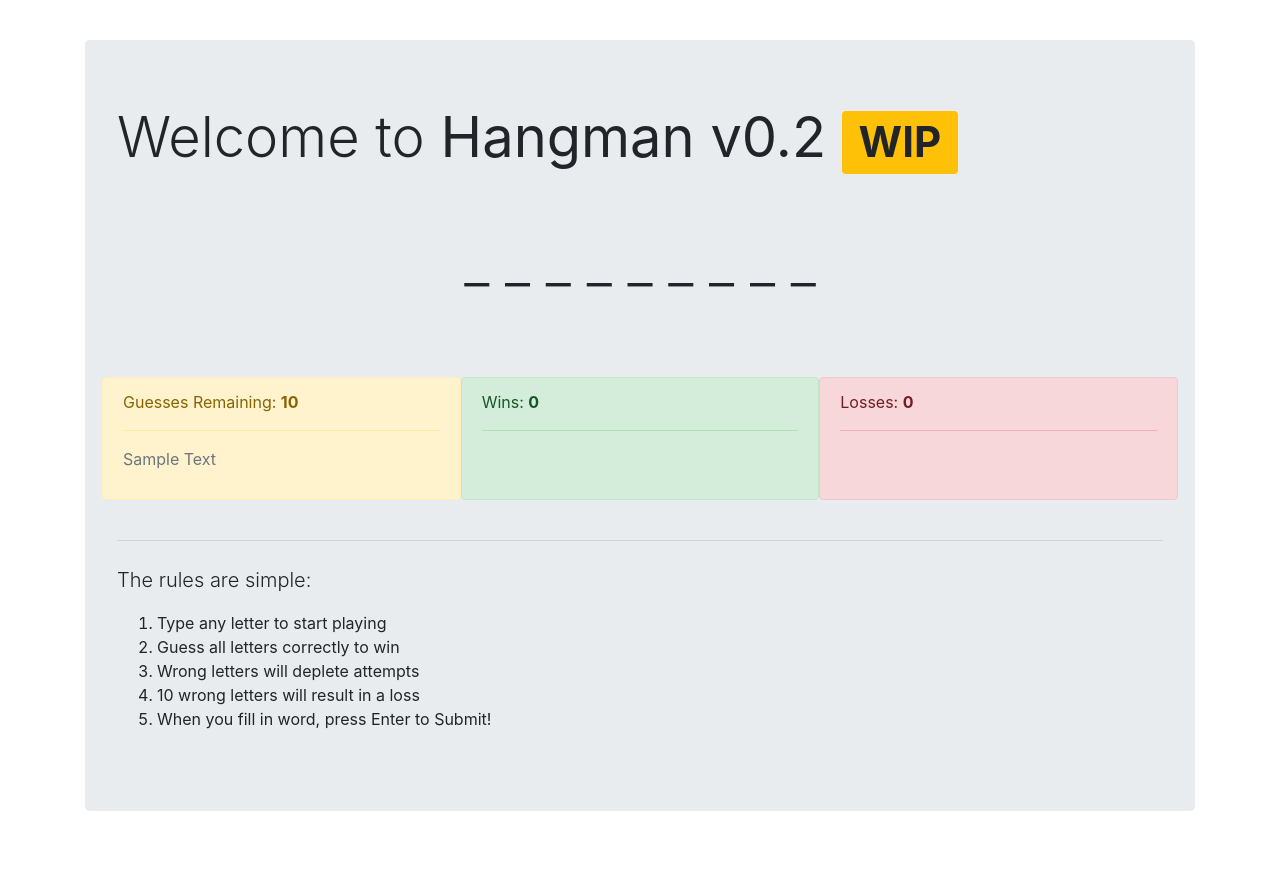
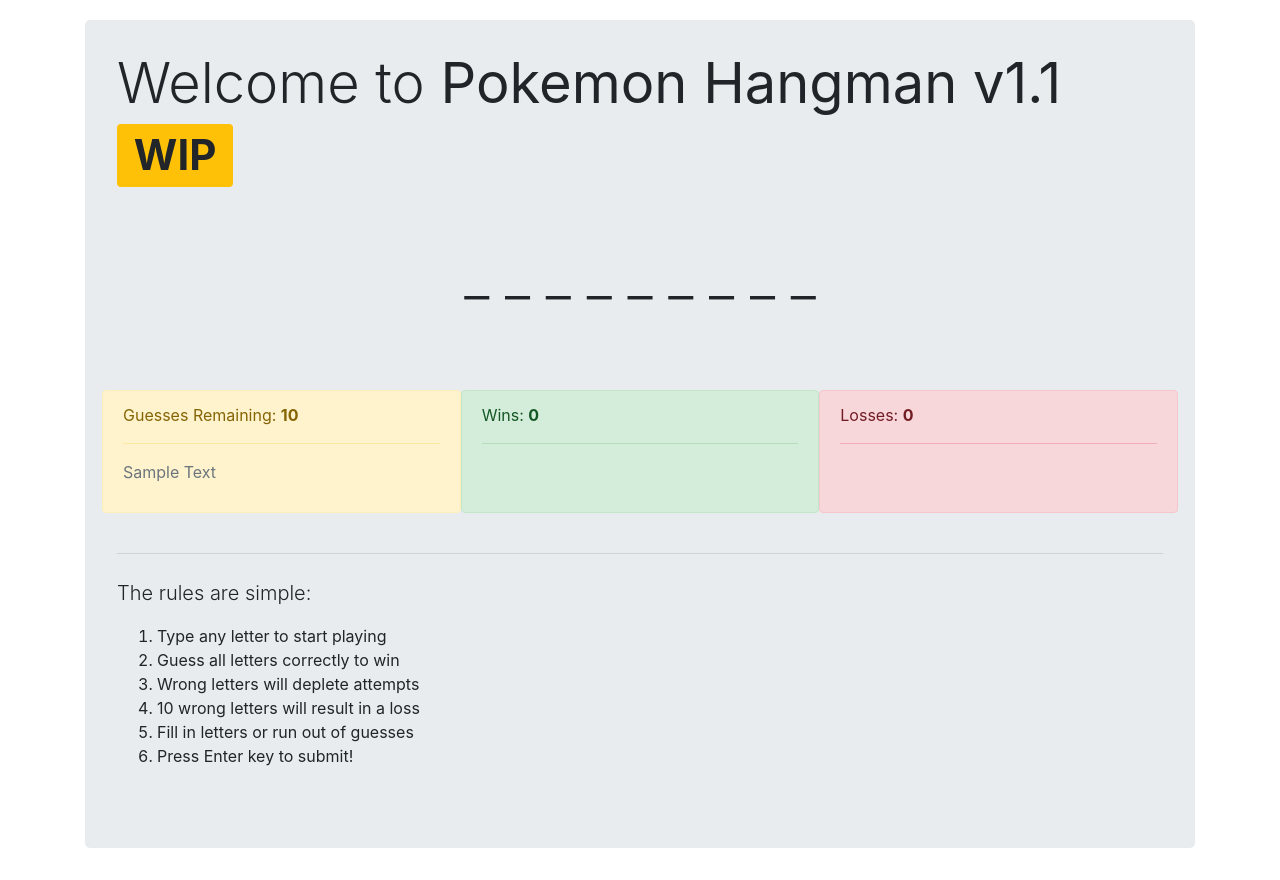
Before and after one commit to jonDatz/Word-Guess-Game, a plain HTML site: page index.html in a window 1280 px wide. Before the commit the page ends 843 px from the top, so only its background shows below. Drawn offline with nearby package versions, Linux system fonts and the light colour scheme.

Commit message:
Fixed some styling issues

```diff
--- a/assets/css/style.css
+++ b/assets/css/style.css
@@ -1,6 +1,7 @@
 .jumboTop {
 
-    margin-top: 40px;
+    margin-top: 20px;
+    padding-top: 30px;
 }
 
 .ruleSet {
--- a/assets/javascript/game.js
+++ b/assets/javascript/game.js
@@ -1,6 +1,10 @@
 // create array for words
 
-var hmWord = ['squirtle', 'charmander', 'bulbasaur', 'diglett', 'dragonite', 'tentacool']; // Words to choose from
+var hmWord = ['squirtle', 'charmander', 'bulbasaur',
+              'diglett', 'dragonite', 'tentacool',
+              'ponyta', 'mewtwo', 'charizard',
+
+            ]; // Words to choose from
 
 // For repeat letters
 
--- a/index.html
+++ b/index.html
@@ -4,7 +4,7 @@
 <head>
     <meta charset="utf-8" />
     <meta http-equiv="X-UA-Compatible" content="IE=edge">
-    <title>Hangman v0.2</title>
+    <title>Hangman v1.1</title>
     <meta name="viewport" content="width=device-width, initial-scale=1">
     <link rel="stylesheet" href="https://stackpath.bootstrapcdn.com/bootstrap/4.1.3/css/bootstrap.min.css" integrity="sha384-MCw98/SFnGE8fJT3GXwEOngsV7Zt27NXFoaoApmYm81iuXoPkFOJwJ8ERdknLPMO"
         crossorigin="anonymous">
@@ -18,7 +18,9 @@
 
         <!-- Jumbotron -->
         <div class="jumbotron jumboTop">
-            <h1 class="display-4">Welcome to <strong>Hangman v0.2 </strong><span class="badge badge-warning">WIP</span></h1>
+            <div class="Header">
+                <h1 class="display-4">Welcome to <strong>Pokemon Hangman v1.1 </strong><span class="badge badge-warning">WIP</span></h1>
+            </div>
             <br>
             <br>
             <h2 class="display-4" id="underscores"><strong></strong></h2>
@@ -51,7 +53,8 @@
                 <li>Guess all letters correctly to win</li>
                 <li>Wrong letters will deplete attempts</li>
                 <li>10 wrong letters will result in a loss</li>
-                <li>When you fill in word, press Enter to Submit!</li>
+                <li>Fill in letters or run out of guesses</li>
+                <li>Press Enter key to submit!</li>
             </ol>
 
         </div>
```
